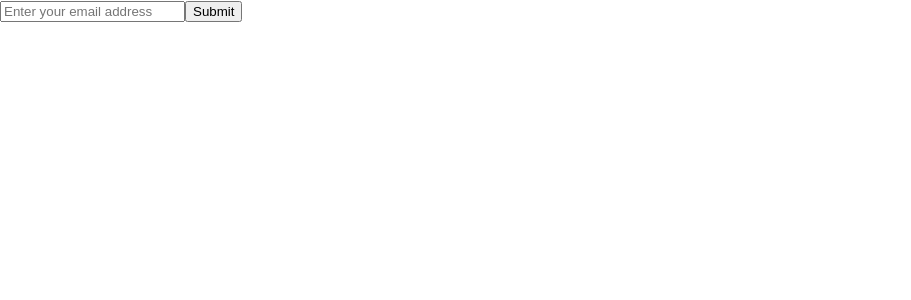
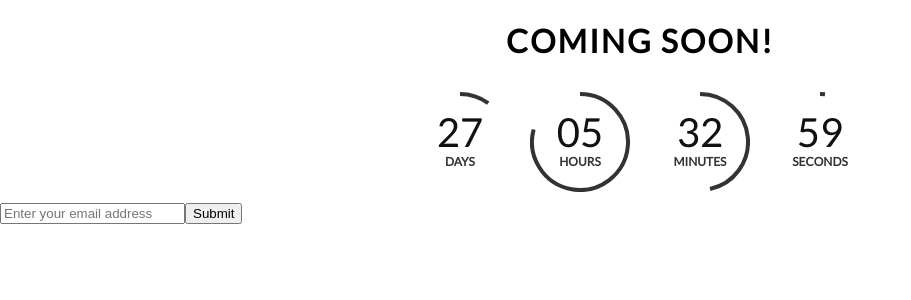
Before and after one commit to staynomad/coming-soon, a React (Create React App) app in the folder client/: page / in a window 1280 px wide. Shown: the top 300 px of the page, without its empty margins (0-911 px from the left). Built offline with nearby package versions, Linux system fonts and the light colour scheme.

Commit message:
countdown clock

```diff
--- a/client/package.json
+++ b/client/package.json
@@ -6,6 +6,7 @@
     "@testing-library/jest-dom": "^5.11.4",
     "@testing-library/react": "^11.1.0",
     "@testing-library/user-event": "^12.1.10",
+    "moment": "^2.29.1",
     "react": "^17.0.1",
     "react-dom": "^17.0.1",
     "react-scripts": "4.0.0",
--- a/client/src/App.js
+++ b/client/src/App.js
@@ -1,5 +1,6 @@
 import React, {useState} from 'react'
 import axios from 'axios';
+import Countdown from './components/countdown/countdown'
 
 const App = function () {
 	const [email, setEmail] = useState("");
@@ -29,6 +30,7 @@
 	};
 	return (
     <div>
+			<Countdown timeTillDate="12 25 2020, 12:00 am" timeFormat="MM DD YYYY, h:mm a" />
 			<form onSubmit={(e) => submitForm(e)}>
 				<input
 					onChange={(e) => setEmail(e.target.value)}
--- /dev/null
+++ b/client/src/components/countdown/countdown.css
@@ -0,0 +1,52 @@
+@import url('https://fonts.googleapis.com/css?family=Lato');
+
+* {
+    box-sizing: border-box;
+}
+
+body {
+    font-family: 'Lato', sans-serif;
+}
+
+h1 {
+    letter-spacing: 2px;
+    text-align: center;
+    text-transform: uppercase;
+}
+
+.countdown-wrapper {
+    display: flex;
+    align-items: center;
+    justify-content: center;
+    flex-wrap: wrap;
+}
+
+.countdown-item {
+    color: #111;
+    font-size: 40px;
+    display: flex;
+    align-items: center;
+    justify-content: center;
+    flex-direction: column;
+    line-height: 30px;
+    margin: 10px;
+    padding-top: 10px;
+    position: relative;
+    width: 100px;
+    height: 100px;
+}
+
+.countdown-item span {
+    color: #333;
+    font-size: 12px;
+    font-weight: 600;
+    text-transform: uppercase;
+}
+
+.countdown-svg {
+    position: absolute;
+    top: 0;
+    left: 0;
+    width: 100px;
+    height: 100px;
+}
--- /dev/null
+++ b/client/src/components/countdown/countdown.js
@@ -0,0 +1,136 @@
+import React, { Component } from 'react';
+import moment from 'moment';
+import './countdown.css'
+
+class Countdown extends Component {
+    state = {
+        days: undefined,
+        hours: undefined,
+        minutes: undefined,
+        seconds: undefined
+    };
+
+    componentDidMount() {
+        this.interval = setInterval(() => {
+            const { timeTillDate, timeFormat } = this.props;
+            const then = moment(timeTillDate, timeFormat);
+            const now = moment();
+            const countdown = moment(then - now);
+            const days = countdown.format('D');
+            const hours = countdown.format('HH');
+            const minutes = countdown.format('mm');
+            const seconds = countdown.format('ss');
+
+            this.setState({ days, hours, minutes, seconds });
+        }, 1000);
+    }
+
+    componentWillUnmount() {
+        if (this.interval) {
+            clearInterval(this.interval);
+        }
+    }
+
+    render() {
+        const { days, hours, minutes, seconds } = this.state;
+
+        // Mapping the date values to radius values
+        const daysRadius = mapNumber(days, 30, 0, 0, 360);
+        const hoursRadius = mapNumber(hours, 24, 0, 0, 360);
+        const minutesRadius = mapNumber(minutes, 60, 0, 0, 360);
+        const secondsRadius = mapNumber(seconds, 60, 0, 0, 360);
+
+        if (!seconds) {
+            return null;
+        }
+
+        return (
+            <div>
+                <h1>Coming Soon!</h1>
+                <div className="countdown-wrapper">
+                    {days && (
+                        <div className="countdown-item">
+                            <SVGCircle radius={daysRadius} />
+                            {days}
+                            <span>days</span>
+                        </div>
+                    )}
+                    {hours && (
+                        <div className="countdown-item">
+                            <SVGCircle radius={hoursRadius} />
+                            {hours}
+                            <span>hours</span>
+                        </div>
+                    )}
+                    {minutes && (
+                        <div className="countdown-item">
+                            <SVGCircle radius={minutesRadius} />
+                            {minutes}
+                            <span>minutes</span>
+                        </div>
+                    )}
+                    {seconds && (
+                        <div className="countdown-item">
+                            <SVGCircle radius={secondsRadius} />
+                            {seconds}
+                            <span>seconds</span>
+                        </div>
+                    )}
+                </div>
+            </div>
+        );
+    }
+}
+
+const SVGCircle = ({ radius }) => (
+    <svg className="countdown-svg">
+        <path
+            fill="none"
+            stroke="#333"
+            strokeWidth="4"
+            d={describeArc(50, 50, 48, 0, radius)}
+        />
+    </svg>
+);
+
+// From StackOverflow: https://stackoverflow.com/questions/5736398/how-to-calculate-the-svg-path-for-an-arc-of-a-circle
+function polarToCartesian(centerX, centerY, radius, angleInDegrees) {
+    var angleInRadians = ((angleInDegrees - 90) * Math.PI) / 180.0;
+
+    return {
+        x: centerX + radius * Math.cos(angleInRadians),
+        y: centerY + radius * Math.sin(angleInRadians)
+    };
+}
+
+function describeArc(x, y, radius, startAngle, endAngle) {
+    var start = polarToCartesian(x, y, radius, endAngle);
+    var end = polarToCartesian(x, y, radius, startAngle);
+
+    var largeArcFlag = endAngle - startAngle <= 180 ? '0' : '1';
+
+    var d = [
+        'M',
+        start.x,
+        start.y,
+        'A',
+        radius,
+        radius,
+        0,
+        largeArcFlag,
+        0,
+        end.x,
+        end.y
+    ].join(' ');
+
+    return d;
+}
+
+// From StackOverflow: https://stackoverflow.com/questions/10756313/javascript-jquery-map-a-range-of-numbers-to-another-range-of-numbers
+function mapNumber(number, in_min, in_max, out_min, out_max) {
+    return (
+        ((number - in_min) * (out_max - out_min)) / (in_max - in_min) + out_min
+    );
+}
+
+export default Countdown;
```
Also changed, not shown: 1 other file (tests, documents, lock files or other folders).
